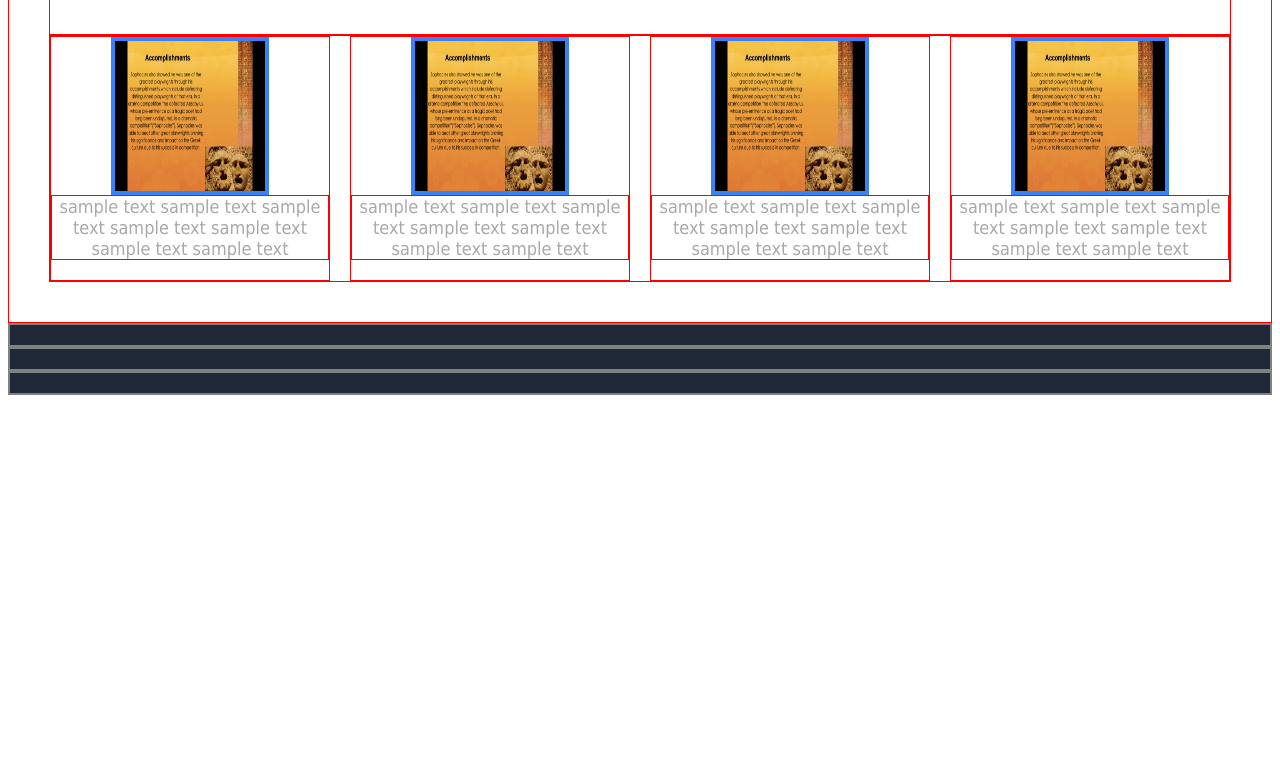
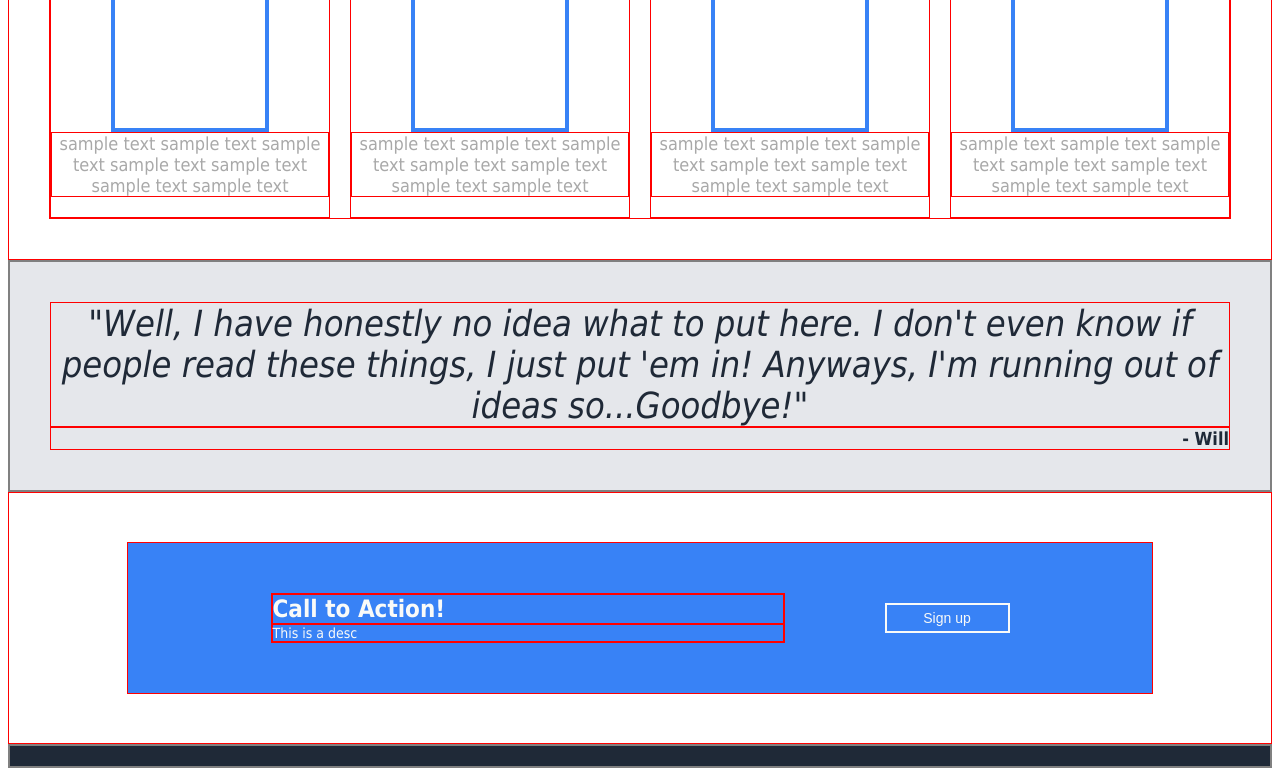
Before and after one commit to Seascouter/odin-landingpage, a plain HTML site: page index.html in a window 1280 px wide. Shown: the part 616-1392 px from the top of the page. Before the commit the page ends 1019 px from the top, so only its background shows below. Drawn offline with Linux system fonts and the light colour scheme.

Commit message:
CTA Completed - edited index.html and style.css

```diff
--- a/index.html
+++ b/index.html
@@ -25,35 +25,47 @@
             <div class="pgh">Under the main title we need some lorem ipsum. I don't know what else to put here so I'll just rattle on for a bit... blah blah blah blah blah blah blah blah blah blah blah blah blah blah blah blah blah blah blah blah blah blah blah blah blah blah blah blah blah blah blah blah blah </div>
             <button class="signup">Sign up</button>
         </div>
-        <img src="replacepic.png" class="img">
+        <!-- <img src="replacepic.png" class="img"> -->
+        <div class="img"></div>
 
     </div>
     <div class="info">
         <div class="infoheader">Some random information.</div>
         <div class="infopics">
             <div class="infopt">
-                <img src="replacepic.png" class="infop">
+                <!-- <img src="replacepic.png" class="infop"> -->
+                <div class="infop"></div>
                 <div class="infot">sample text sample text sample text sample text sample text sample text sample text </div>
             </div>
             <div class="infopt">
-                <img src="replacepic.png" class="infop">
+                <!-- <img src="replacepic.png" class="infop"> -->
+                <div class="infop"></div>
                 <div class="infot">sample text sample text sample text sample text sample text sample text sample text </div>
             </div>
             <div class="infopt">
-                <img src="replacepic.png" class="infop">
+                <!-- <img src="replacepic.png" class="infop"> -->
+                <div class="infop"></div>
                 <div class="infot">sample text sample text sample text sample text sample text sample text sample text </div>
             </div>
             <div class="infopt">
-                <img src="replacepic.png" class="infop">
+                <!-- <img src="replacepic.png" class="infop"> -->
+                <div class="infop"></div>
                 <div class="infot">sample text sample text sample text sample text sample text sample text sample text </div>
             </div>
         </div>
     </div>
     <div class="quote">
-
+        <div class="said">"Well, I have honestly no idea what to put here. I don't even know if people read these things, I just put 'em in! Anyways, I'm running out of ideas so...Goodbye!"</div>
+        <div class="author"><strong>- Will</strong></div>
     </div>
     <div class="ad">
-
+        <div class="box">
+            <div class="textsections">
+                <div class="cta"><strong>Call to Action!</strong></div>
+                <div class="ctadesc">This is a desc</div>
+            </div>
+            <button class="sup">Sign up</button>
+        </div>
     </div>
     <div class="footer">
 
--- a/style.css
+++ b/style.css
@@ -69,6 +69,7 @@
 .signin .img {
     width: 500px;
     height: auto;
+    background-color: solid gray;
 }
 
 .info {
@@ -103,6 +104,7 @@
     height: 150px;
     width: 150px;
     border: 4px solid #3882F6;
+    background-color: solid gray;
 }
 .info .infopics .infopt .infot {
     font-size: 18px;
@@ -111,23 +113,79 @@
 }
 
 .quote {
-    height: 20px;
+    height: auto;
     width: auto;
-    background-color: #1f2937;
+    background-color: #E5E7EB;
     border: 2px solid gray;
+    padding: 40px;
 }
+.quote .said {
+    font-family: "Tahoma", sans-serif;
+    font-size: 36px;
+    font-style: italic;
+    color: #1F2937;
+    text-align: center;
+}
+.quote .author {
+    font-family: "Tahoma", sans-serif;
+    font-size: 18px;
+    color: #1F2937;
+    text-align: right;
+}
+
 .ad {
-    height: 20px;
+    height: 250px;
     width: auto;
-    background-color: #1f2937;
-    border: 2px solid gray;
+    background-color: #ffffff;
+    display: flex;
+    align-items: center;
+    justify-content: center;
 }
+.ad .box {
+    height: 150px;
+    width: 1024px;
+    background-color: #3882F6;
+    display: flex;
+    flex-direction: row;
+    align-items: center;
+    justify-content: center;
+    gap: 100px;
+}
+.ad .box .textsections {
+    height: auto;
+    width: 512px;
+    display: flex;
+    flex-direction: column;
+}
+.ad .box .textsections .cta {
+    font-family: "Tahoma", sans-serif;
+    font-size: 24px;
+    color: #F9FAF8;
+}
+.ad .box .textsections .ctadesc {
+    font-family: "Tahoma", sans-serif;
+    font-size: 14px;
+    color: #F9FAF8;
+}
+.ad .box .sup {
+    height: 30px;
+    width: 125px;
+    font-size: 14px;
+    color: #F9FAF8;
+    background: #3882F6;
+    border: 2px solid #F9FAF8;
+    text-align: center;
+}
+
+
 .footer {
     height: 20px;
     width: auto;
     background-color: #1f2937;
     border: 2px solid gray;
 }
+
+
 div {
     border: 1px solid red;
 }
```
